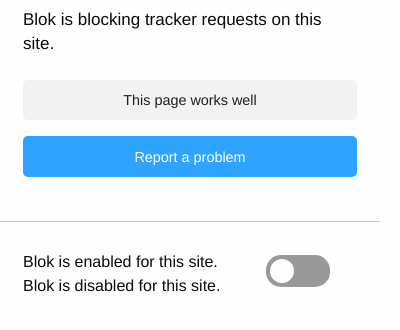
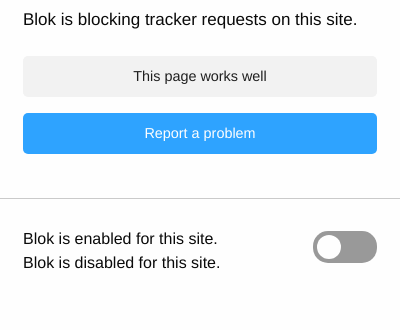
Before and after one commit to mozilla/blok, a browser extension: page html/popup.html in a window 400 px wide. Drawn offline with Linux system fonts and the light colour scheme.

Commit message:
for #103: align toggle and notes elements

```diff
--- a/css/popup.css
+++ b/css/popup.css
@@ -1,5 +1,5 @@
 body {
-  width: 380px;
+  width: 400px;
 }
 
 .row {
@@ -29,9 +29,8 @@
   color: #1F1F1F;
 }
 
-.toggle {
-  display: flex;
-  align-items: center;
+.toggle-column {
+  text-align: right;
 }
 
 input ~ .switch-paddle {
@@ -56,3 +55,7 @@
 #breakage-required {
   color: #ec5840;
 }
+
+.notes-label {
+  width: 100%;
+}
--- a/html/popup.html
+++ b/html/popup.html
@@ -44,7 +44,7 @@
           Blok is disabled for this site.
         </span>
       </div>
-      <div class="small-4 columns">
+      <div class="small-4 columns toggle-column">
         <span class="switch">
           <input class="switch-input" id="enabledSwitch" type="checkbox" name="enabledSwitch" autocomplete="off">
           <label id="toggle-blok" class="switch-paddle" for="enabledSwitch">
@@ -81,7 +81,7 @@
             </fieldset>
           </div>
           <div class="row">
-            <label>
+            <label class="notes-label">
               Why do you think Blok caused this problem?
               <textarea id="notes" rows="3"></textarea>
             </label>
```
